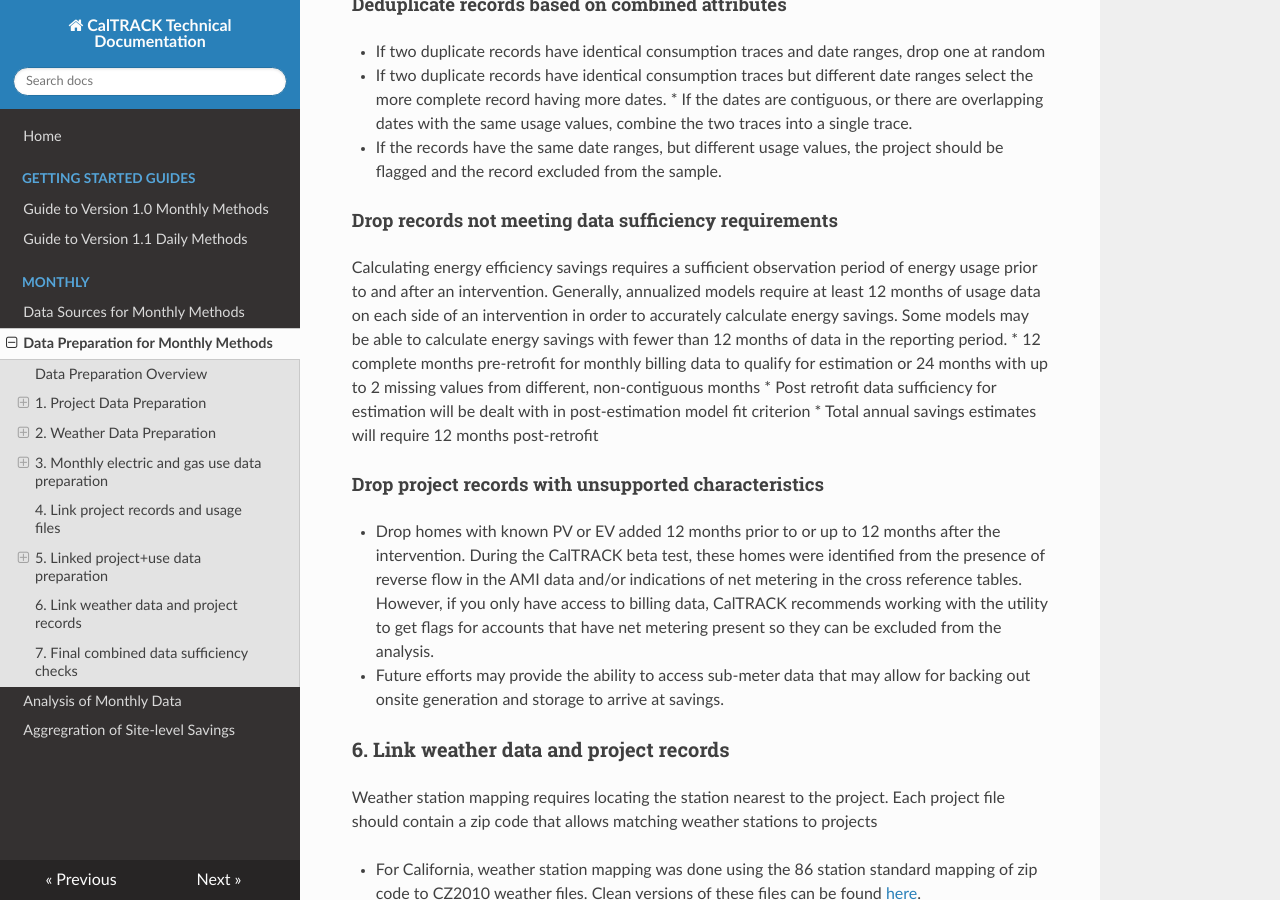
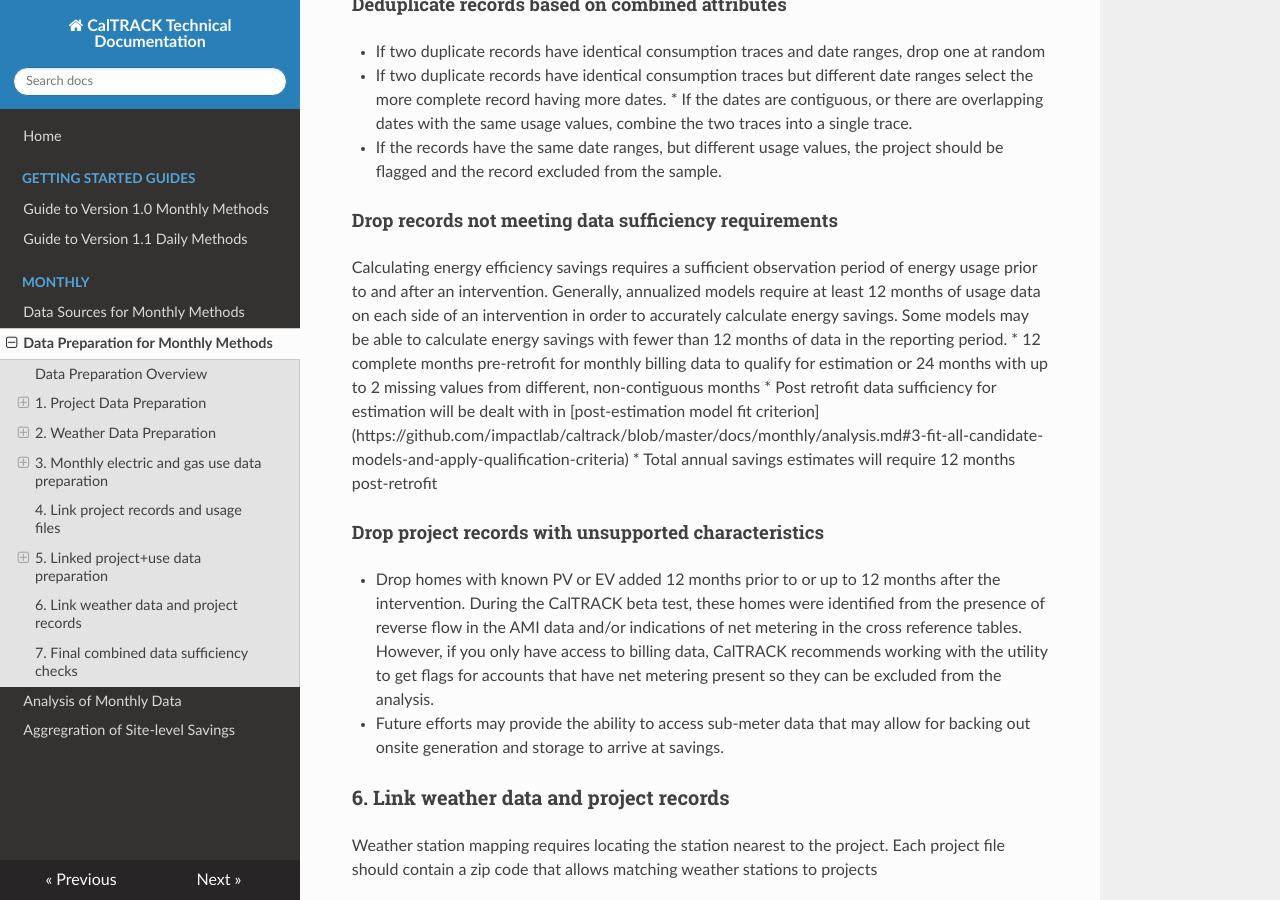
Before and after one commit to openeemeter/caltrack, an MkDocs documentation site: the page built from docs/monthly/data-prep.md, in a window 1280 px wide and 900 px high, scrolled down 3348 px. Built offline with MkDocs 1.6.1, drawn with Linux system fonts in a browser that asks for light colours; nearby versions of some CDN libraries; old or Windows-style settings are respelled for this version of MkDocs; some of the changed lines change nothing that is shown.

Commit message:
add model fit criteria link

```diff
--- a/docs/monthly/data-prep.md
+++ b/docs/monthly/data-prep.md
@@ -75,7 +75,7 @@
 #### Drop records not meeting data sufficiency requirements
 Calculating energy efficiency savings requires a sufficient observation period of energy usage prior to and after an intervention. Generally, annualized models require at least 12 months of usage data on each side of an intervention in order to accurately calculate energy savings. Some models may be able to calculate energy savings with fewer than 12 months of data in the reporting period.
 * 12 complete months pre-retrofit for monthly billing data to qualify for estimation or 24 months with up to 2 missing values from different, non-contiguous months
-* Post retrofit data sufficiency for estimation will be dealt with in post-estimation model fit criterion
+* Post retrofit data sufficiency for estimation will be dealt with in [post-estimation model fit criterion] (https://github.com/impactlab/caltrack/blob/master/docs/monthly/analysis.md#3-fit-all-candidate-models-and-apply-qualification-criteria)
 * Total annual savings estimates will require 12 months post-retrofit
 
 #### Drop project records with unsupported characteristics
```
